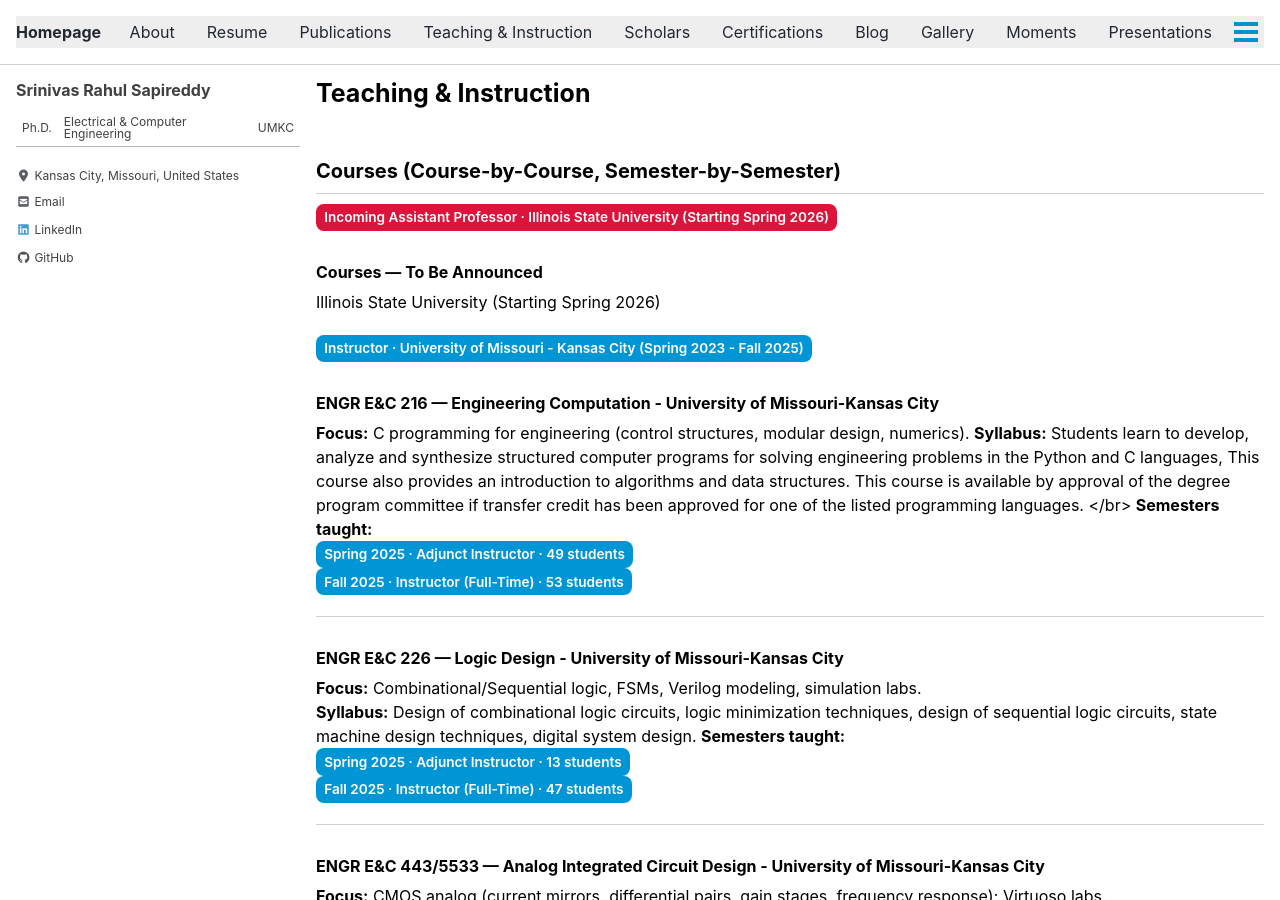
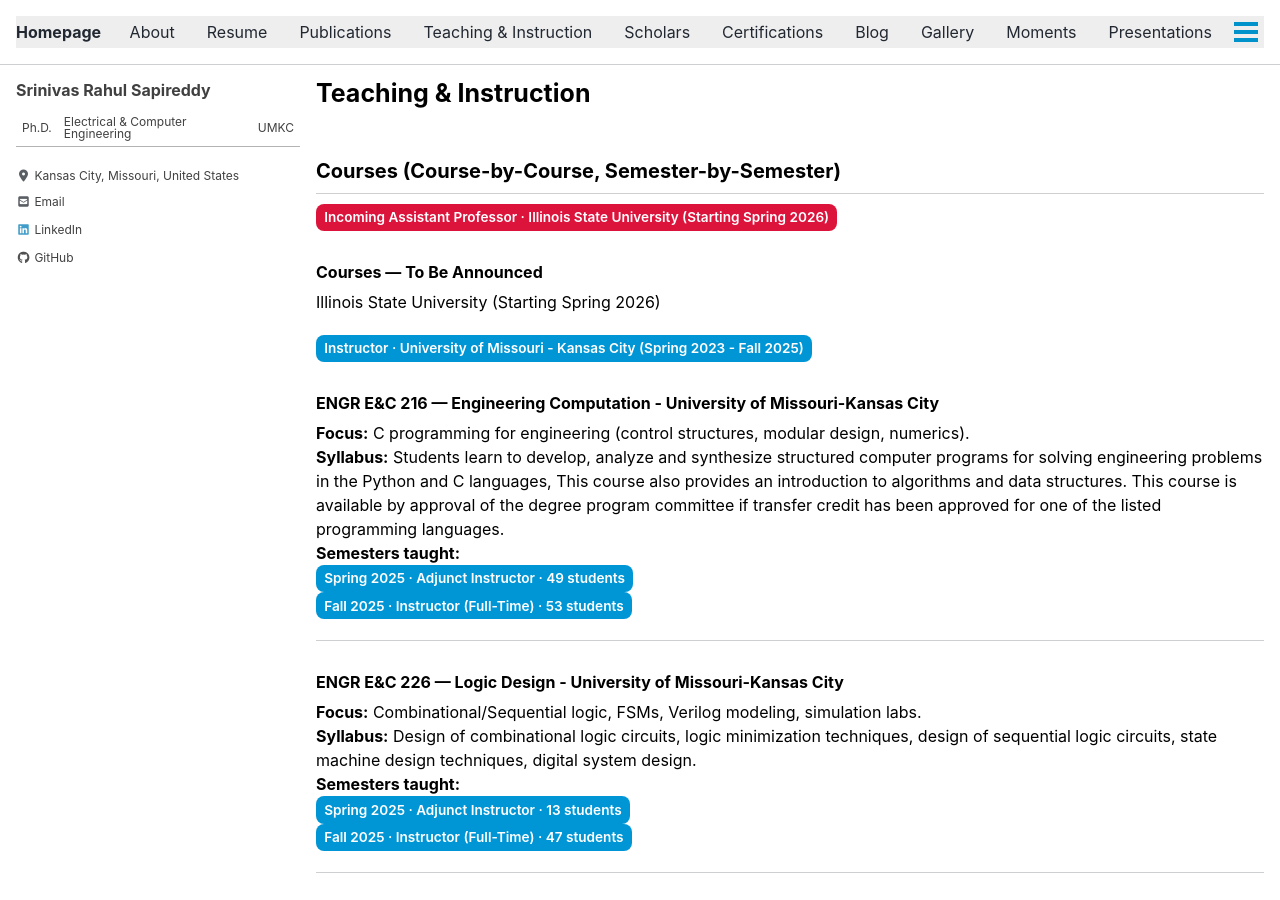
Before and after one commit to srsapireddy/srsapireddy.github.io, a Jekyll site: the page built from _pages/teaching.md, in a window 1280 px wide and 900 px high. Built offline with Jekyll 4.4.1, drawn with Linux system fonts in a browser that asks for light colours; cached includes are drawn as plain includes; nearby versions of some CDN libraries.

Commit message:
Update teaching.md

```diff
--- a/_pages/teaching.md
+++ b/_pages/teaching.md
@@ -36,8 +36,8 @@ Illinois State University (Starting Spring 2026)
 
 <span class="badge">Instructor · University of Missouri - Kansas City (Spring 2023 - Fall 2025)</span>
 ### ENGR E&C 216 — Engineering Computation - University of Missouri-Kansas City
-**Focus:** C programming for engineering (control structures, modular design, numerics).
-**Syllabus:** Students learn to develop, analyze and synthesize structured computer programs for solving engineering problems in the Python and C languages, This course also provides an introduction to algorithms and data structures. This course is available by approval of the degree program committee if transfer credit has been approved for one of the listed programming languages. </br>
+**Focus:** C programming for engineering (control structures, modular design, numerics). <br>
+**Syllabus:** Students learn to develop, analyze and synthesize structured computer programs for solving engineering problems in the Python and C languages, This course also provides an introduction to algorithms and data structures. This course is available by approval of the degree program committee if transfer credit has been approved for one of the listed programming languages. <br>
 **Semesters taught:**
 <span class="badge">Spring 2025 · Adjunct Instructor · 49 students</span>
 <span class="badge">Fall 2025 · Instructor (Full-Time) · 53 students</span>
@@ -45,8 +45,8 @@ Illinois State University (Starting Spring 2026)
 ---
 
 ### ENGR E&C 226 — Logic Design - University of Missouri-Kansas City
-**Focus:** Combinational/Sequential logic, FSMs, Verilog modeling, simulation labs.
-**Syllabus:** Design of combinational logic circuits, logic minimization techniques, design of sequential logic circuits, state machine design techniques, digital system design.
+**Focus:** Combinational/Sequential logic, FSMs, Verilog modeling, simulation labs.  <br>
+**Syllabus:** Design of combinational logic circuits, logic minimization techniques, design of sequential logic circuits, state machine design techniques, digital system design. <br>
 **Semesters taught:**
 <span class="badge">Spring 2025 · Adjunct Instructor · 13 students</span>
 <span class="badge">Fall 2025 · Instructor (Full-Time) · 47 students</span>
@@ -54,7 +54,7 @@ Illinois State University (Starting Spring 2026)
 ---
 
 ### ENGR E&C 443/5533 — Analog Integrated Circuit Design - University of Missouri-Kansas City
-**Focus:** CMOS analog (current mirrors, differential pairs, gain stages, frequency response); Virtuoso labs.
+**Focus:** CMOS analog (current mirrors, differential pairs, gain stages, frequency response); Virtuoso labs.   <br>
 **Semesters taught:**
 <span class="badge">Spring 2023 · Adjunct Instructor · 13 students</span>
 <span class="badge">Spring 2024 · Adjunct Instructor · 16 students</span>
@@ -62,8 +62,8 @@ Illinois State University (Starting Spring 2026)
 ---
 
 ### ENGR E&C 447/5547 — ASIC Physical Design and Testing - University of Missouri-Kansas City
-**Focus:** RTL→GDSII; synthesis (Synopsys DC / Cadence Genus); P&R (ICC2 / Innovus); CTS, STA, signoff.
-**Syllabus:** This course focuses on physical implementation of Application Specific Integrated Circuits. This is a hands-on and lab-driven course where students go through lab experiments in order to go from RTL to GDSII. Students learn to implement their own design from scratch to be implemented in a chip. The main topics to be covered in this course are environmental setup, RTL Design, and Netlist to GDSII, including Floor planning, Placement, power planning, scan chain reordering, global routing, clock tree synthesis, power analysis and ECO.
+**Focus:** RTL→GDSII; synthesis (Synopsys DC / Cadence Genus); P&R (ICC2 / Innovus); CTS, STA, signoff. <br>
+**Syllabus:** This course focuses on physical implementation of Application Specific Integrated Circuits. This is a hands-on and lab-driven course where students go through lab experiments in order to go from RTL to GDSII. Students learn to implement their own design from scratch to be implemented in a chip. The main topics to be covered in this course are environmental setup, RTL Design, and Netlist to GDSII, including Floor planning, Placement, power planning, scan chain reordering, global routing, clock tree synthesis, power analysis and ECO. <br>
 **Semesters taught:**
 <span class="badge">Fall 2023 · Adjunct Instructor · 14 students</span>
 <span class="badge">Fall 2024 · Adjunct Instructor · 13 students</span>
@@ -96,14 +96,14 @@ graph TD
 ## Additional Teaching (as GTA)
 
 ### ENGR E&C 442/5542 — Introduction to VLSI Design
-<span class="badge">Fall 2022 · Graduate Teaching Assistant · 25 students</span>
+<span class="badge">Fall 2022 · Graduate Teaching Assistant · 25 students</span> <br>
 **Syllabus:** The goal of this course is to familiarize students with the design fundamentals and layout of Very Large Scale Integrated (VLSI) Circuits. The primary focus of this course is complementary MOSFET (CMOS) based digital integrated circuits design and analysis. However, the topics regarding transistor, interconnect, and circuit implementation are relevant to digital, analog and mixed-signal integrated circuits. This course is designed to be a comprehensive foundation for advanced micro- and nano-electronics courses. To familiarize the students with the realities of design complexities they will get exposure to commercial CAD tools in a separate lab co-requisite class. Recommended preparation: Basic Electronics.
 
 ### ENGR E&C 228 — Computer Design
-<span class="badge">Spring 2024 · Graduate Teaching Assistant · 52 students</span>
+<span class="badge">Spring 2024 · Graduate Teaching Assistant · 52 students</span>  <br>
 **Syllabus:** This course covers computer organizations and fundamental computer design techniques. It also discusses design of computer data unit, control unit, input-output, microprogramming. Memory systems (RAM memory, Cache memory, interrupts, secondary memory) and direct memory access design is also discussed. Verilog HDL design is introduced and applied to small digital systems.
 
 ### ENGR E&C 402/403 — Senior Design I & II
 <span class="badge">Fall 2022 · Graduate Teaching Assistant · 18 students</span>
-<span class="badge">Spring 2023 · Graduate Teaching Assistant · 19 students</span>
+<span class="badge">Spring 2023 · Graduate Teaching Assistant · 19 students</span>  <br>
 **Syllabus:** This is the second capstone design course in electrical and computer engineering providing laboratory experience in prototyping, fabrication, and troubleshooting of the design project with stresses in written and oral presentation. Course topics include: project management, professional practice, ethical and engineering economic considerations and development of written and oral presentation skills.
```
